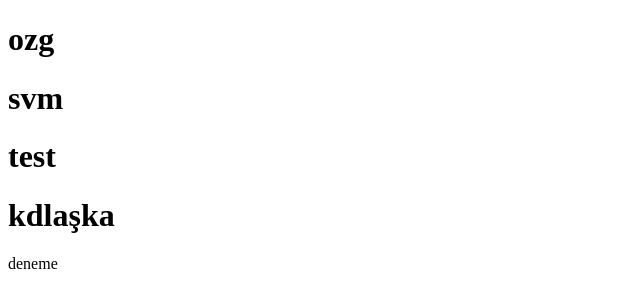
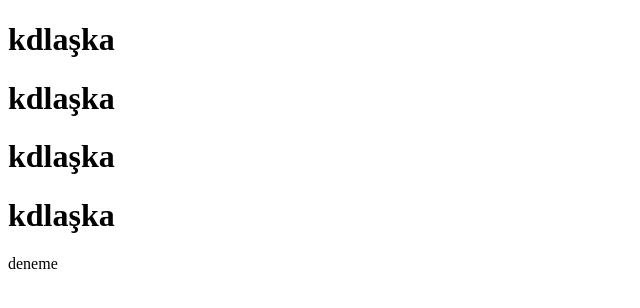
Before and after one commit to OzgeSevim/deneme2, a plain HTML site: page index.html in a window 1280 px wide. Shown: the whole page, without its empty margins (0-640 px from the left). Drawn offline with Linux system fonts and the light colour scheme.

Commit message:
last changes

```diff
--- a/index.html
+++ b/index.html
@@ -8,9 +8,9 @@
   </head>
 
   <body>
-    <h1>ozg</h1>
-    <h1>svm</h1>
-    <h1>test</h1>
+    <h1>kdlaşka</h1>
+    <h1>kdlaşka</h1>
+    <h1>kdlaşka</h1>
     <h1>kdlaşka</h1>
     <div>deneme</div>
   </body>
```
Also changed, not shown: 1 other file.
